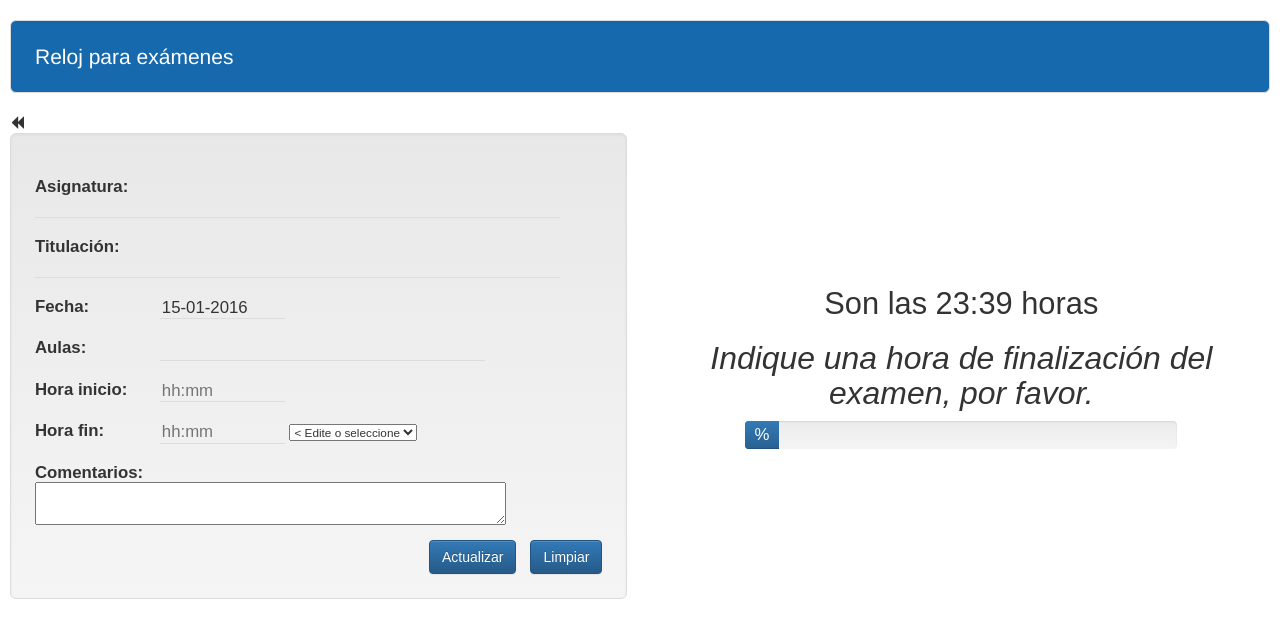
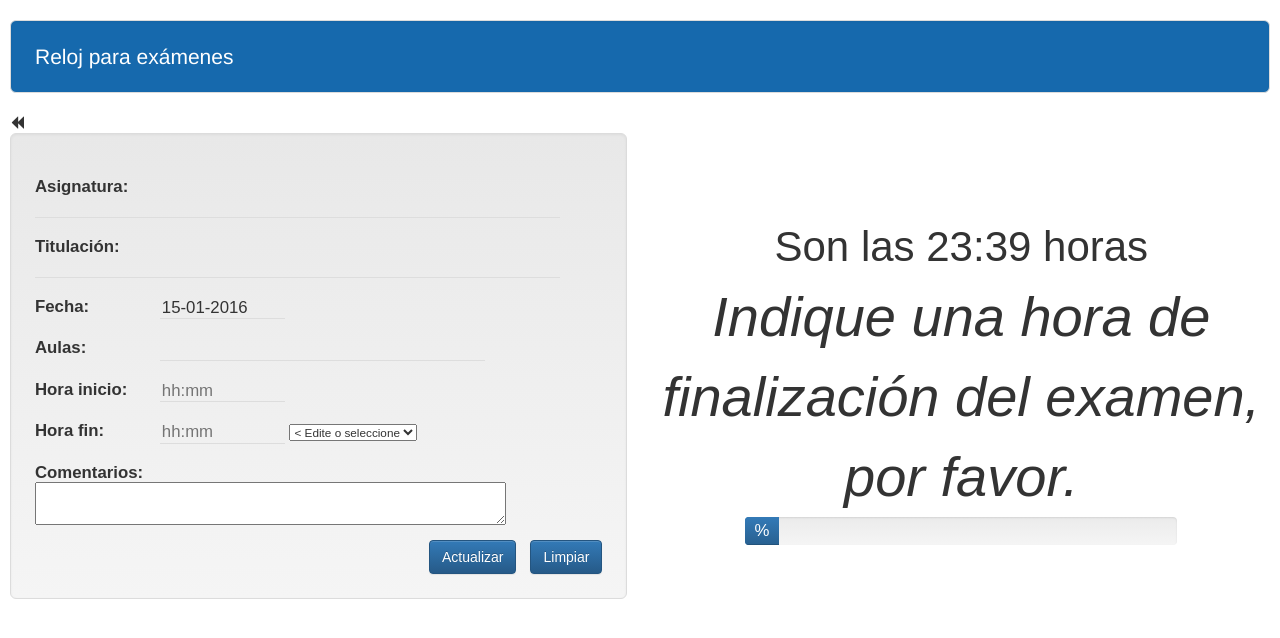
Before and after one commit to vrivas/reloj_examen, a plain HTML site: page index.html in a window 1280 px wide. Drawn offline with nearby package versions, Linux system fonts and the light colour scheme.

Commit message:
Aumento las fuentes para que se vea mayor la hora

```diff
--- a/index.html
+++ b/index.html
@@ -40,6 +40,7 @@
             }
             #divDerecha {
                 float: right;
+                margin: 0 auto 0 auto;
             }
 
             #divDerecha {
@@ -67,12 +68,14 @@
                 font-size: 120%;
             }
             .HoraActual {
-                margin-top: 5em;
-                font-size: 220%;
+                margin-top: 2em;
+                font-size: 3em;
             }
             #Quedan{
-                font-size: 190%;
+                font-size: 4em;
             }
+
+
             body {
                 margin: 10px;
             }
@@ -158,7 +161,7 @@
                     $('#' + campos[i]).val(decodeURI(params[campos[i]]));
                 }
 
-                if( $('#Fecha').val()=="" ) {
+                if ($('#Fecha').val() == "") {
                     $("#Fecha").val(showDayMonthYear(new Date()));
                 }
             }
@@ -290,6 +293,8 @@
                         $('#datos').fadeIn();
                         $('#iconMostrar').addClass("glyphicon-forward")
                                 .removeClass("glyphicon-backward");
+
+
                     }
                 });
                 getParams();
@@ -337,8 +342,8 @@
             </form>
         </div>
         <div id="divDerecha">
-            <h1 class="HoraActual">Son las <span id="HoraActual"></span> horas</h1>
-            <h3><span id="Quedan"></span></h3>
+            <div class="HoraActual">Son las <span id="HoraActual"></span> horas</div>
+            <div id="Quedan"></div>
             <div class="progress" style="width: 70%; margin: 0 auto;">
                 <div class="progress-bar" role="progressbar" id="PorcProgress" aria-valuenow="0" aria-valuemin="0" aria-valuemax="100" style="min-width: 2em;">
                     <span id="Porcentaje"></span>%
```
